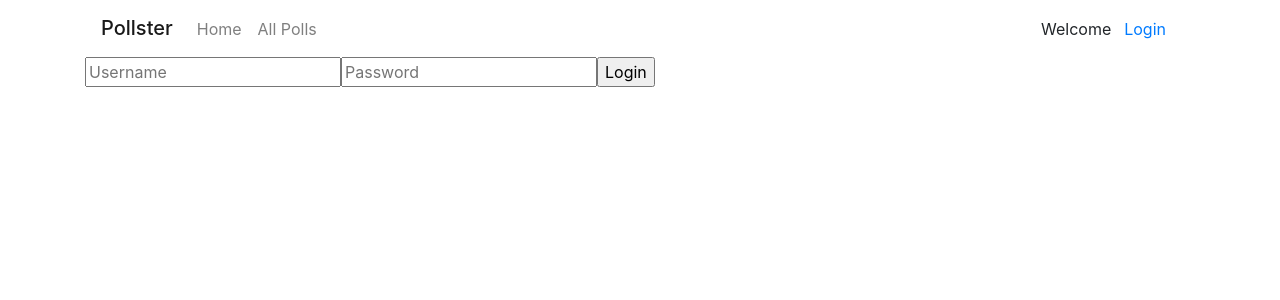
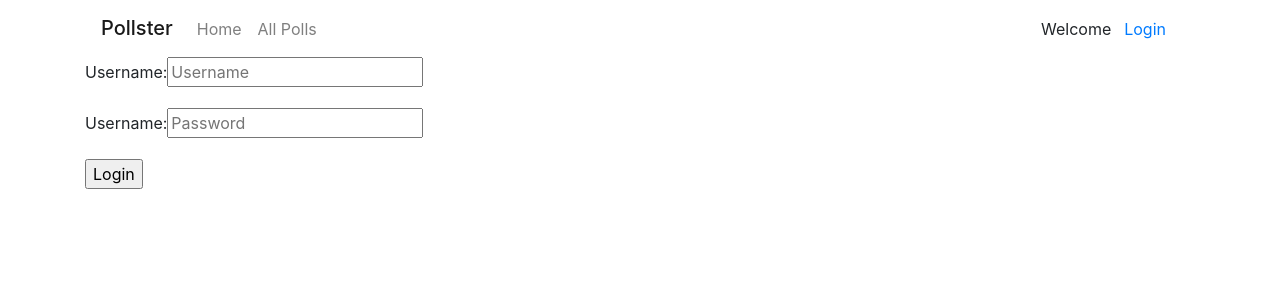
Before and after one commit to TWHou/voting-app, a React (Create React App) app in the folder react-ui/: page /login in a window 1280 px wide. Shown: the top 300 px of the page. Built offline with nearby package versions, Linux system fonts and the light colour scheme.

Commit message:
feat: setup login form

```diff
--- a/react-ui/src/components/App.js
+++ b/react-ui/src/components/App.js
@@ -29,6 +29,19 @@ class App extends Component {
     });
   }
 
+  doLogin = user => {
+    axios.post('auth/login', user)
+    .then(res => {
+      if (res.token) {
+        localStorage.setItem('token', res.token);
+        this.setState({username: user.username});
+      }
+    })
+    .catch(err => {
+      console.error(err);
+    });
+  }
+
   render() {
     return (
       <div className="container">
@@ -37,17 +50,20 @@ class App extends Component {
           <Route exact path='/' component={Home}/>
           <Route path='/polls' component={Polls}/>
           <Route path='/user' component={User}/>
-          <Route path='/login' component={Login}/>
+          <Route path='/login' render={() => (
+            this.state.username ? (<Redirect to="/" />) : (
+              <Login onLogin={this.doLogin} />
+            ))}/>
           <Route path='/logout' component={Logout}/>
           <Route
             path='/register'
             render={() => (
-              this.state.username ? (
+              this.state.username ? (<Redirect to="/" />) : (
                 <Register
                   onRegister={this.doRegister}
                   usererr={this.state.usererr}
                 />
-              ) : (<Redirect to="/" />)
+              )
             )}
           />
         </main>
--- a/react-ui/src/components/Login.js
+++ b/react-ui/src/components/Login.js
@@ -1,17 +1,26 @@
 import React, { Component } from 'react';
-//import PropTypes from 'prop-types';
+import serializeForm from 'form-serialize';
+import PropTypes from 'prop-types';
 
 class Login extends Component {
 
-  handleSubmit = e => {
-    e.preventDefault();
+  handleSubmit = event => {
+    event.preventDefault();
+    const values = serializeForm(event.target, {hash: true});
+    this.props.onLogin(values);
   }
 
   render() {
     return (
       <form onSubmit={this.handleSubmit}>
-        <input type="text" name="username" placeholder="Username" />
-        <input type="password" name="password" placeholder="Password" />
+        <div className="form-group">
+          <label htmlFor="username">Username:</label>
+          <input type="text" id="username" name="username" placeholder="Username" />
+        </div>
+        <div className="form-group">
+          <label htmlFor="password">Username:</label>
+          <input type="password" id="password" name="password" placeholder="Password" />
+        </div>
         <input type="submit" value="Login" />
       </form>
     );
@@ -19,7 +28,7 @@ class Login extends Component {
 }
 
 Login.propTypes = {
-
+  onLogin: PropTypes.func.isRequired
 };
 
 export default Login;
```
Also changed, not shown: 1 other file (tests, documents, lock files or other folders).
